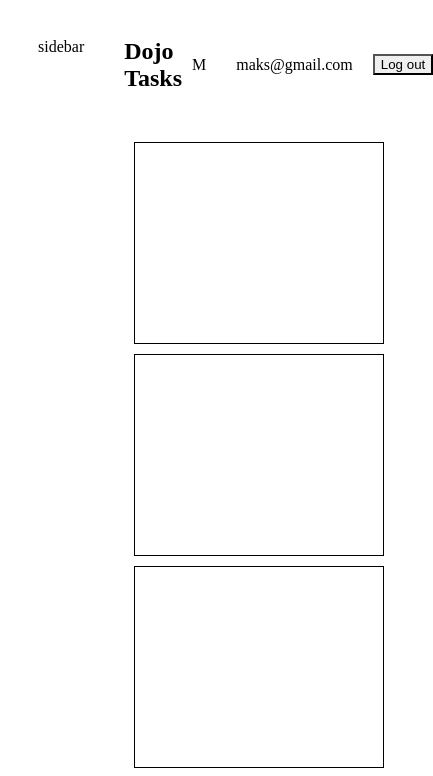
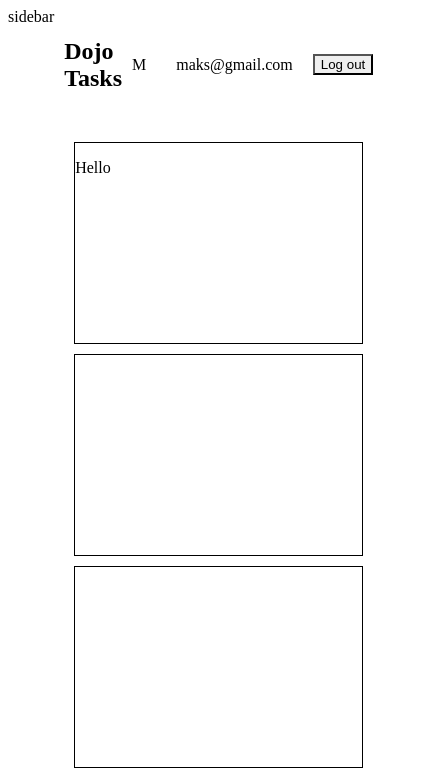
Before and after one commit to maksym-bohun/Chakra-UI, a React (Vite) app: page / in a window 390 px wide. Shown: the top 776 px of the page, 433 px wide, since content can reach past the window. Built offline with nearby package versions, Linux system fonts and the light colour scheme; the HTML template or start-up script is replaced by a standard one.

Commit message:
created responsive layout

```diff
--- a/src/layouts/RootLayout.jsx
+++ b/src/layouts/RootLayout.jsx
@@ -7,15 +7,15 @@
     <Grid templateColumns="repeat(6, 1fr)" bg="gray.50">
       <GridItem
         as="aside"
-        colSpan={1}
+        colSpan={{ base: 6, lg: 2, xl: 1 }}
         bg="purple.400"
         minHeight="100vh"
-        p="30px"
+        p={{ base: "20px", lg: "30px" }}
       >
         <span>sidebar</span>
       </GridItem>
 
-      <GridItem as="main" colSpan={5}>
+      <GridItem as="main" colSpan={{ base: 6, lg: 4, xl: 5 }}>
         <Navbar />
         <Outlet />
       </GridItem>
--- a/src/pages/Dashboard.jsx
+++ b/src/pages/Dashboard.jsx
@@ -1,9 +1,11 @@
-import { Box, SimpleGrid } from "@chakra-ui/react";
+import { Box, SimpleGrid, Text } from "@chakra-ui/react";
 
 export default function Dashboard() {
   return (
     <SimpleGrid spacing={10} minChildWidth="250px" p="20px">
-      <Box bg="white" height="200px" border="1px solid"></Box>
+      <Box bg="white" height="200px" border="1px solid">
+        <Text color={{ base: "pink.600", md: "blue", lg: "green" }}>Hello</Text>
+      </Box>
       <Box bg="white" height="200px" border="1px solid"></Box>
       <Box bg="white" height="200px" border="1px solid"></Box>
       <Box bg="white" height="200px" border="1px solid"></Box>
```
